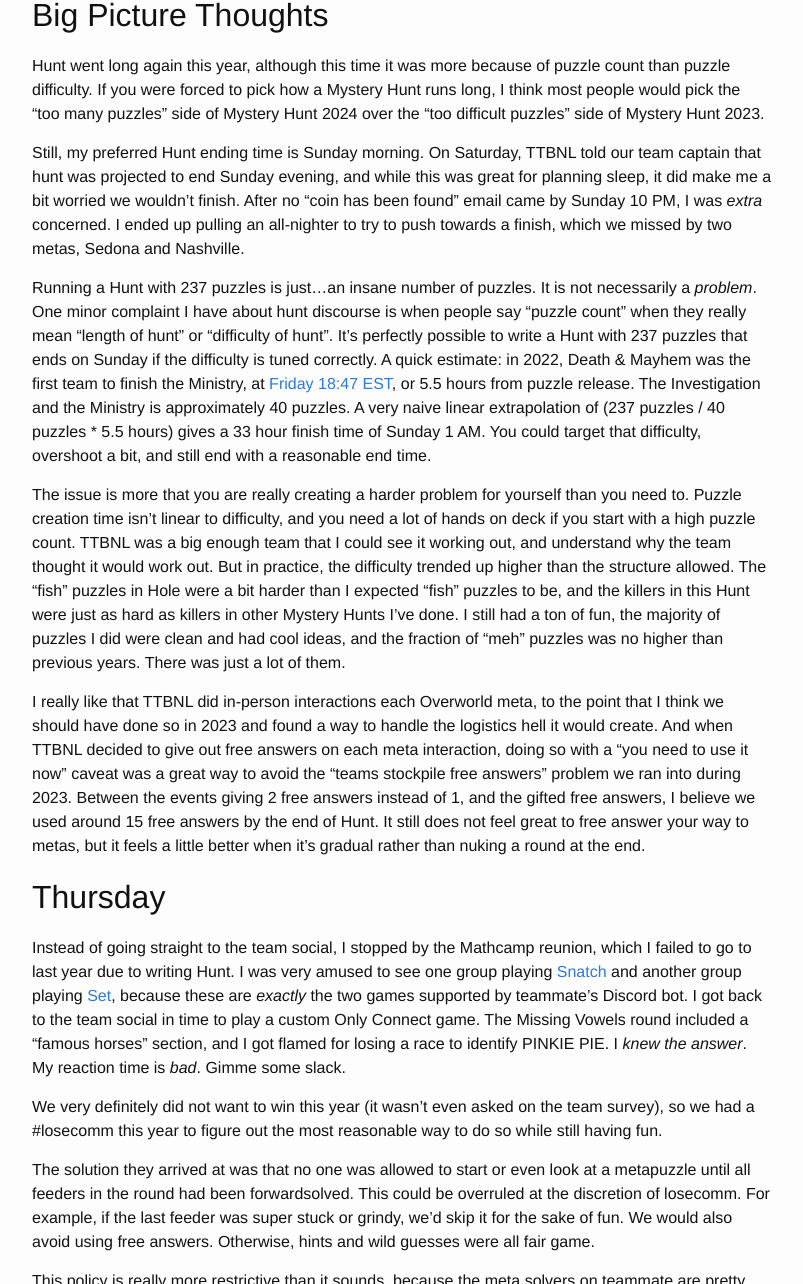
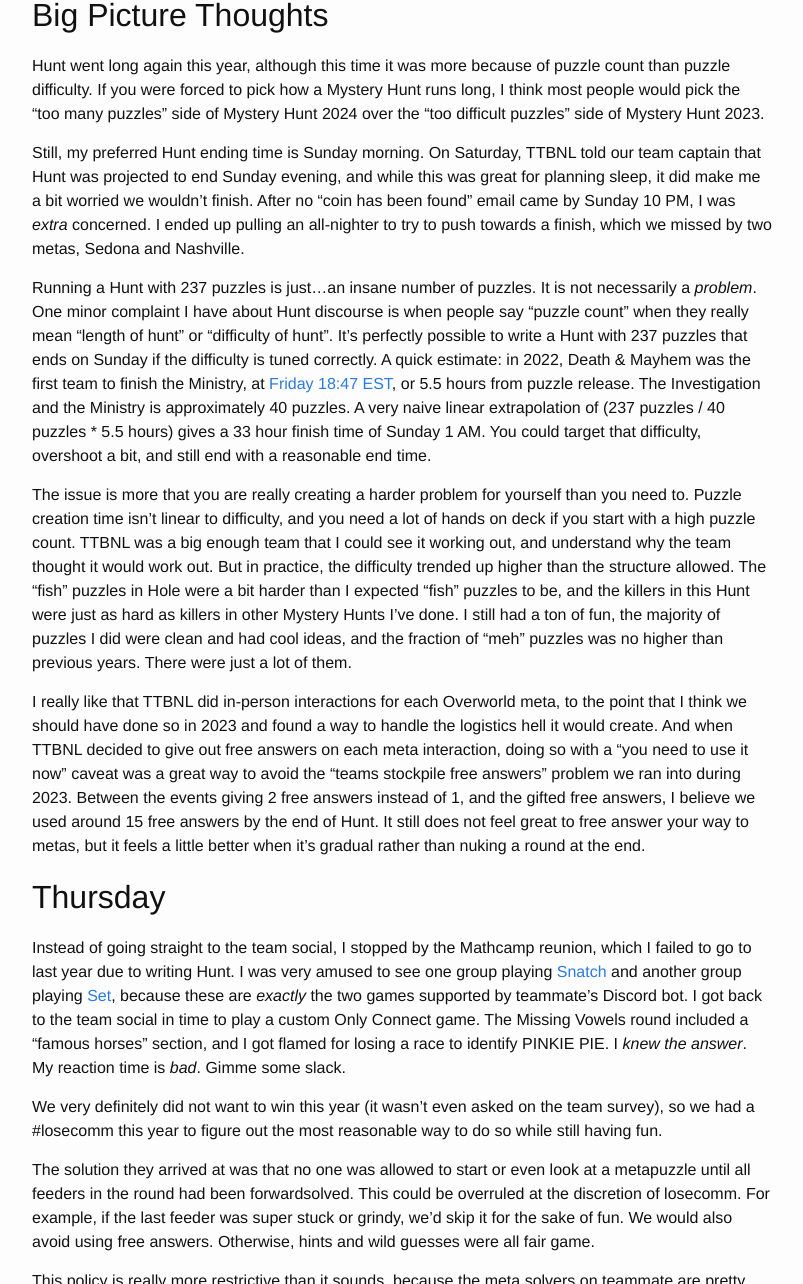
Before and after one commit to alexirpan/alexirpan.github.io, a Jekyll site: the page built from _posts/2024-01-21-mh-2024.markdown, in a window 1280 px wide and 1400 px high, scrolled down 1301 px, cut to the strip 116-1400 px from the top of the window. Shown: the whole strip, without its empty margins (238-1041 px from the left). Built offline with Jekyll 4.4.1, drawn with Linux system fonts in a browser that asks for light colours; nearby versions of some CDN libraries; formulas are drawn with MathJax 3; some of the changed text lies outside the part shown.

Commit message:
More typo and grammar fixes

```diff
--- a/_posts/2024-01-21-mh-2024.markdown
+++ b/_posts/2024-01-21-mh-2024.markdown
@@ -51,14 +51,14 @@
 pick the "too many puzzles" side of Mystery Hunt 2024 over the "too difficult puzzles" side of Mystery
 Hunt 2023.
 
-Still, my preferred Hunt ending time is Sunday morning. On Saturday, TTBNL told our team captain that hunt was
+Still, my preferred Hunt ending time is Sunday morning. On Saturday, TTBNL told our team captain that Hunt was
 projected to end Sunday evening, and while this was great for planning sleep, it did make me a bit worried we wouldn't
 finish. After no "coin has been found" email came by Sunday 10 PM, I was *extra* concerned.
 I ended up pulling an all-nighter to try to push towards a finish, which we missed by two metas,
 Sedona and Nashville.
 
 Running a Hunt with 237 puzzles is just...an insane number of puzzles. It is not necessarily a *problem*.
-One minor complaint I have about hunt discourse is when people say "puzzle count" when they really mean
+One minor complaint I have about Hunt discourse is when people say "puzzle count" when they really mean
 "length of hunt" or "difficulty of hunt".
 It's perfectly possible to write a Hunt with 237 puzzles that ends on Sunday if the difficulty is tuned correctly. A quick estimate: in 2022,
 Death & Mayhem was the first team to finish the Ministry, at [Friday 18:47 EST](https://puzzles.mit.edu/2022/stats/),
@@ -73,9 +73,9 @@
 The "fish" puzzles in Hole were a bit harder than I expected "fish" puzzles to be, and the killers
 in this Hunt were just as hard as killers in other Mystery Hunts I've done. I still had a ton of fun, the majority
 of puzzles I did were clean and had cool ideas, and the fraction of "meh" puzzles was no higher than previous
-years. There was just a lot of them.
+years. There were just a lot of them.
 
-I really like that TTBNL did in-person interactions each Overworld meta, to the point that I think we
+I really like that TTBNL did in-person interactions for each Overworld meta, to the point that I think we
 should have done so in 2023 and found a way to handle the logistics hell it would create. And when TTBNL decided
 to give out free answers on each meta interaction, doing so with a "you need to use it now" caveat was a great way
 to avoid the "teams stockpile free answers" problem we ran into during 2023. Between the events giving 2 free answers
@@ -160,7 +160,7 @@
 
 TTBNL will probably go into more detail in their AMA, but my rough understanding is that they figure out the request
 queue is the reason the server crashes and stops responding. As a temporary measure, they deploy
-a change that caps the request queue size, causing the serveer to throw more 500s immediately
+a change that caps the request queue size, causing the server to throw more 500s immediately
 instead of trying to queue them.
 (This is later explained to teams as "fixing the server by making it fail faster".)
 It still seems likely there's a resource leak, and the root cause isn't traced, but the site
@@ -271,7 +271,7 @@
 
 **Two Outs, Two Strikes, and...** - I didn't work on this puzzle, but want to call it out as very funny.
 
-**temporary name** - We solve the answer matching pretty quickly. I volunteer to enter it into the site. It fails to do anything, and announce we're missing something.
+**temporary name** - We solve the answer matching pretty quickly. I volunteer to enter it into the site. It fails to do anything, and I announce we're missing something.
 Around 10 minutes later, someone else resubmits the same answers to the website and it works, unlocking part 2. I guess I filled out the form wrong? Oops.
 
 **Do You Like Wordle?** - This was a very infamous puzzle to me, because it was our last feeder in all the Underworld rounds. We initially ignored
```
Also changed, not shown: other parts of _posts/2024-01-21-mh-2024.markdown (+13 -13 lines).
